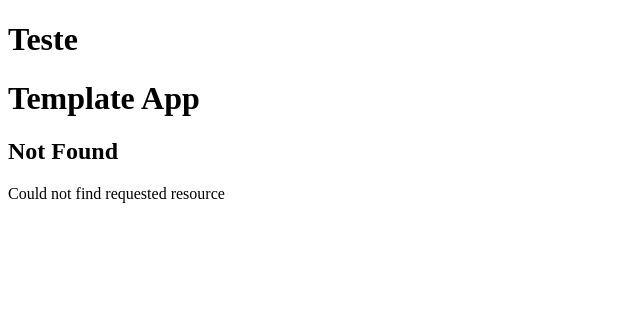
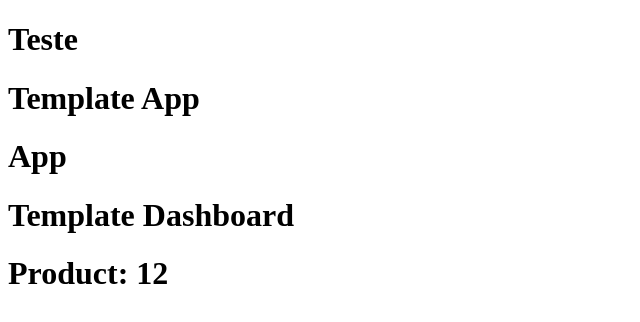
Before and after one commit to neanderdev/features-nextjs-versao13, a Next.js app: page /app/products/12 in a window 1280 px wide. Before the commit this address had no page. Shown: the top 322 px of the page, without its empty margins (0-640 px from the left). Built offline with nearby package versions, Linux system fonts and the light colour scheme.

Commit message:
Rotas dinâmicas

```diff
--- /dev/null
+++ b/src/app/app/products/[id]/page.tsx
@@ -0,0 +1,9 @@
+interface ProductsProps {
+  params: {
+    id: string
+  }
+}
+
+export default function Product({ params: { id } }: ProductsProps) {
+  return <h1>Product: {id}</h1>
+}
```
